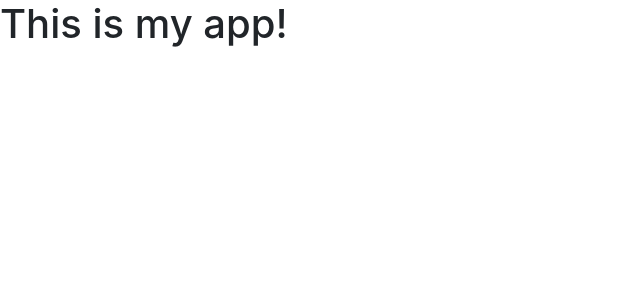
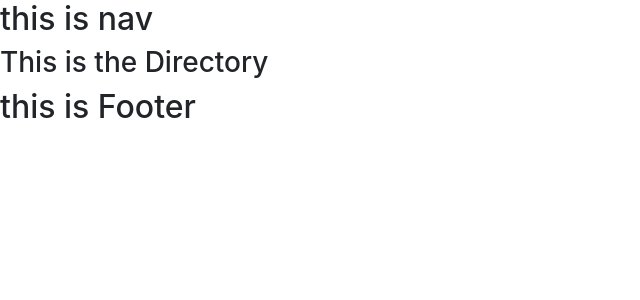
Before and after one commit to wilsoncollin7/employee-directory, a React (Create React App) app: page / in a window 1280 px wide. Shown: the top 300 px of the page, without its empty margins (0-640 px from the left). Built offline with nearby package versions, Linux system fonts and the light colour scheme.

Commit message:
added basic components with basic text to identify

```diff
--- a/package.json
+++ b/package.json
@@ -6,6 +6,7 @@
     "@testing-library/jest-dom": "^5.11.5",
     "@testing-library/react": "^11.1.1",
     "@testing-library/user-event": "^12.2.0",
+    "bootstrap": "^4.5.3",
     "react": "^17.0.1",
     "react-dom": "^17.0.1",
     "react-scripts": "4.0.0",
--- a/src/App.js
+++ b/src/App.js
@@ -1,11 +1,22 @@
 import React from 'react';
+// style
 import './App.css';
+// import components
+import Nav from "./components/Nav/Nav";
+import Footer from "./components/Footer/Footer";
+import Wrapper from "./components/Wrapper/Wrapper";
+import Directory from "./pages/Directory";
 
 function App() {
   return (
-    <div className="App">
-      <h1>This is my app!</h1>
-    </div>
+    <>
+      <Nav />
+      <Wrapper>
+        <Directory />
+        {/* <h1>This is my app!</h1> */}
+      </Wrapper>
+      <Footer />
+    </>
   );
 }
 
--- /dev/null
+++ b/src/components/Footer/Footer.js
@@ -0,0 +1,9 @@
+import React from 'react';
+
+function Footer () {
+  return (
+    <h2>this is Footer</h2>
+  );
+}
+
+export default Footer;
--- a/src/components/Nav/Nav.js
+++ b/src/components/Nav/Nav.js
@@ -0,0 +1,9 @@
+import React from 'react';
+
+function Nav () {
+  return (
+    <h2>this is nav</h2>
+  );
+}
+
+export default Nav;
--- /dev/null
+++ b/src/components/Wrapper/Wrapper.js
@@ -0,0 +1,7 @@
+import React from "react";
+
+function Wrapper(props) {
+  return <main className="wrapper" {...props} />;
+}
+
+export default Wrapper;
--- /dev/null
+++ b/src/pages/Directory.js
@@ -0,0 +1,9 @@
+import React from "react";
+
+function Directory() {
+  return(
+    <h3>This is the Directory</h3>
+  )
+}
+
+export default Directory;
```
Also changed, not shown: 1 other file (tests, documents, lock files or other folders).
